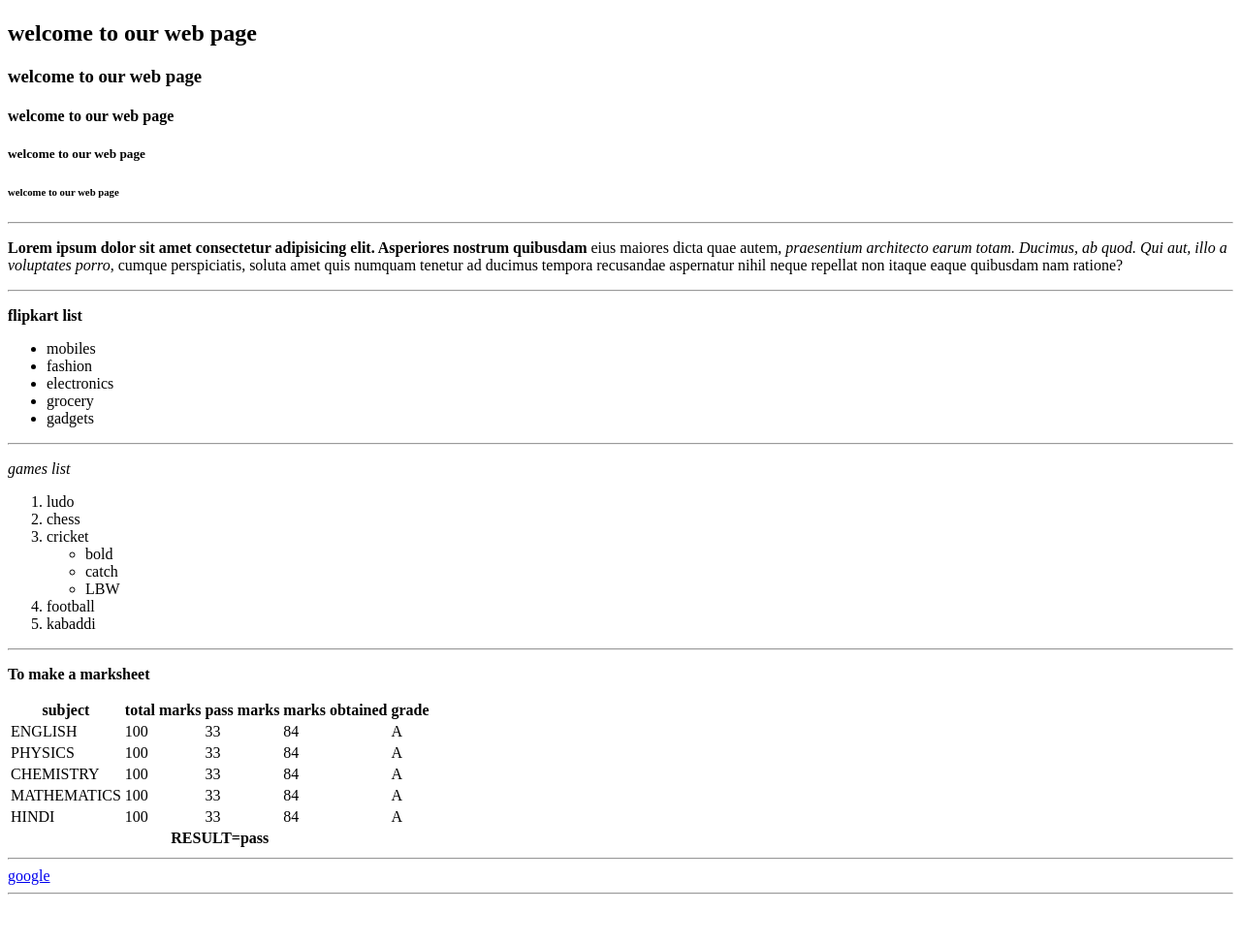
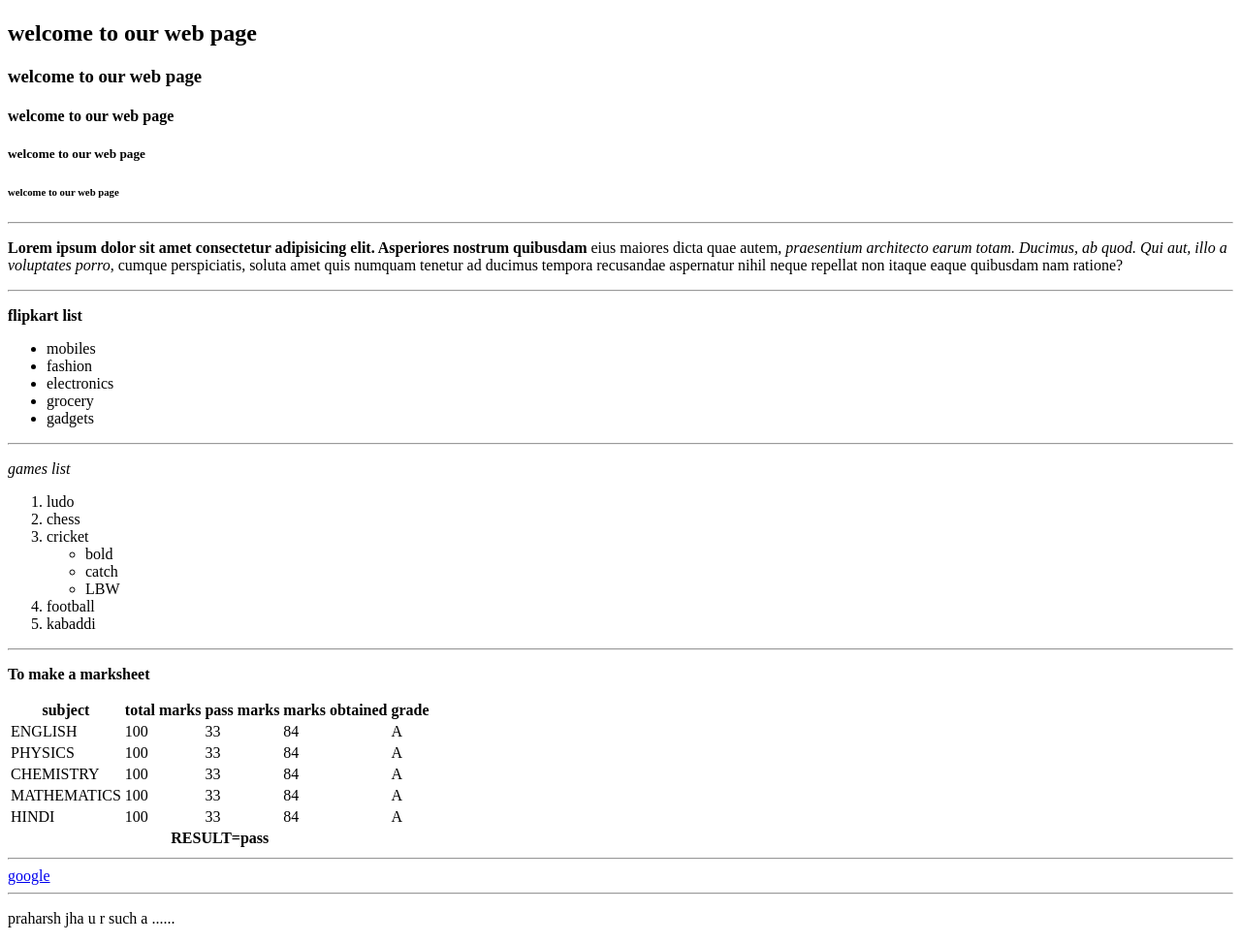
Before and after one commit to rahulkr8235/html-new-file-, a plain HTML site: page index.html in a window 1280 px wide. Shown: the part 59-1032 px from the top of the page at 97% size. Before the commit the page ends 990 px from the top, so only its background shows below. Drawn offline with Linux system fonts and the light colour scheme.

Commit message:
just change the html page

```diff
--- a/index.html
+++ b/index.html
@@ -101,6 +101,7 @@
     <hr>
  <a href="https:\\ www.google.com" target="_blank">google</a>
  <hr>
+ <P>praharsh jha u  r such a ......</P>
 
 
 </body>
```
